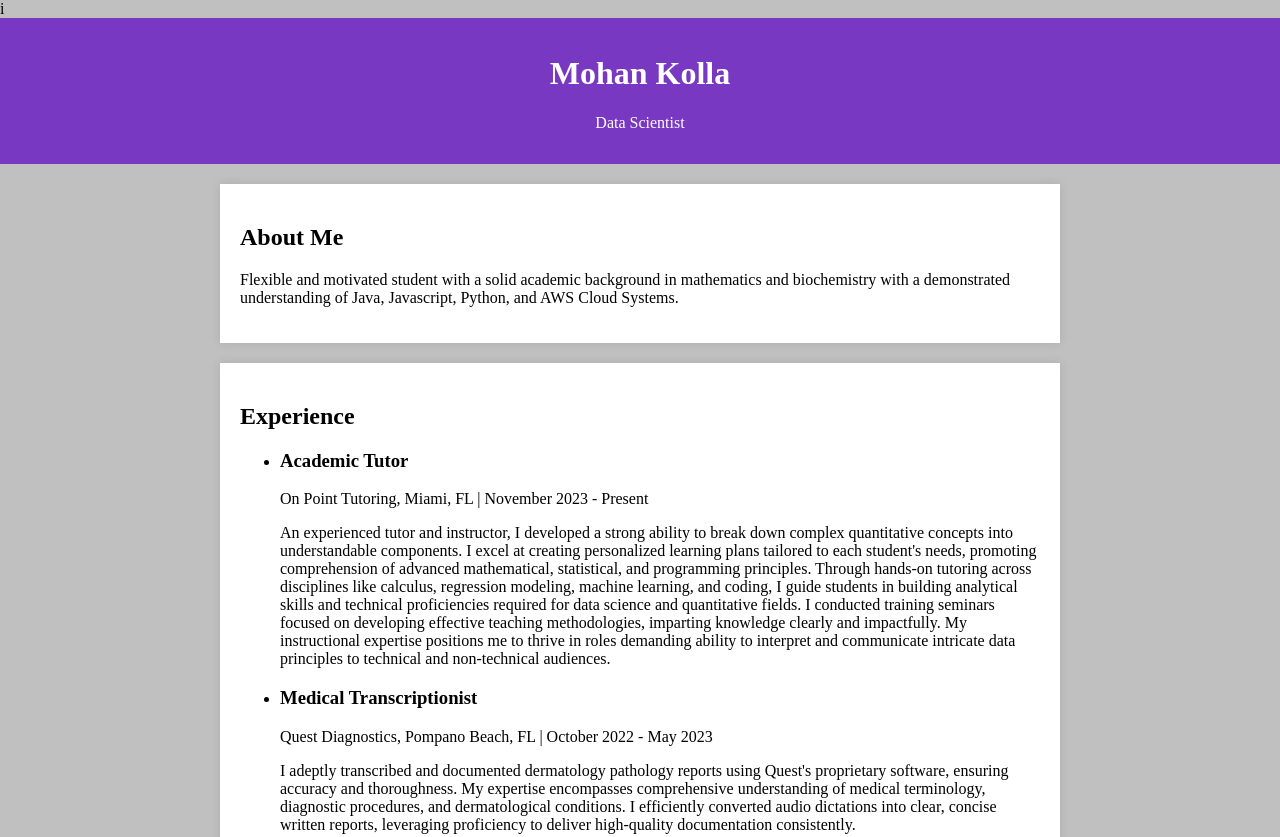
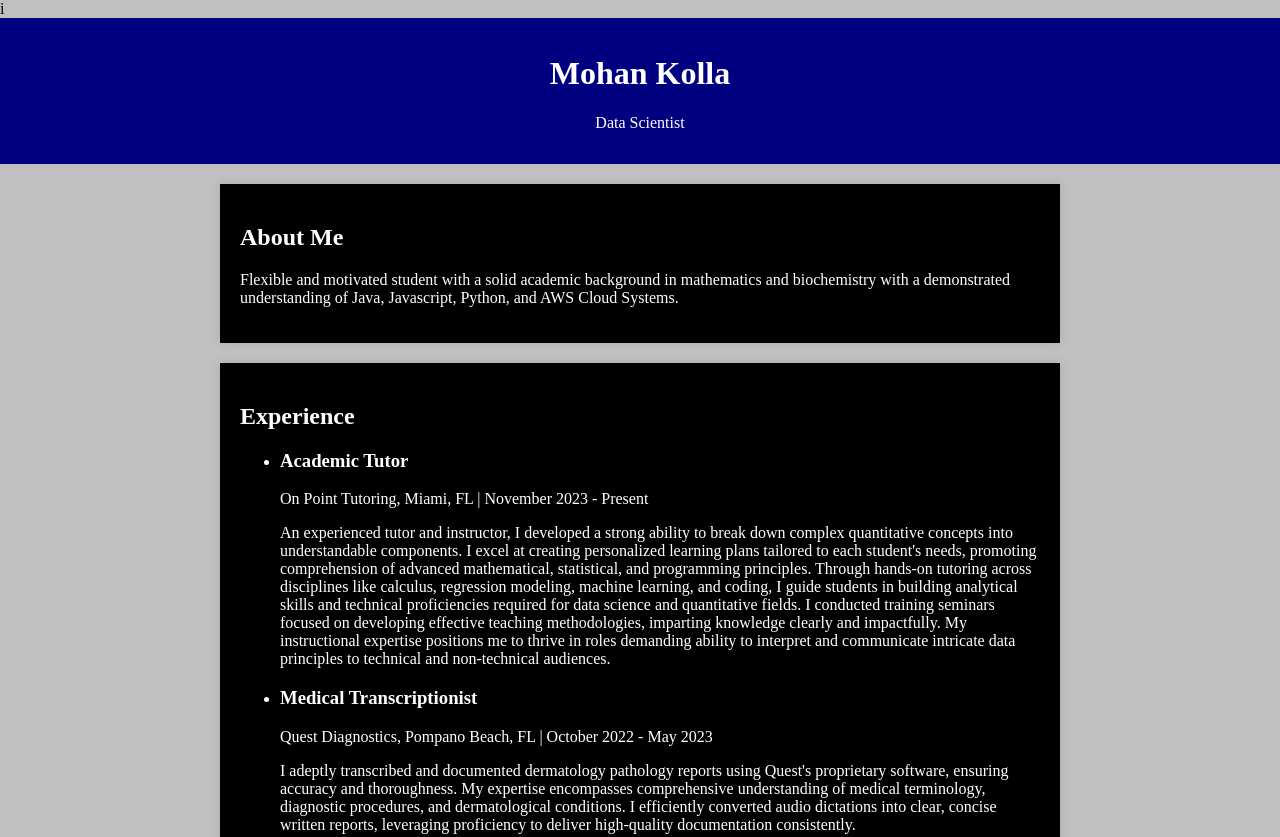
Before and after one commit to mohan-kolla/mohan-kolla.github.io, a plain HTML site: page index.html in a window 1280 px wide. Shown: the top 837 px of the page. Drawn offline with Linux system fonts and the light colour scheme; a web font is replaced by a local one.

Commit message:
Word Update index.html

```diff
--- a/index.html
+++ b/index.html
@@ -18,7 +18,7 @@ i<!DOCTYPE html>
         }
 
         header {
-            background-color: #7838c2;
+            background-color: #000080;
             color: #fff;
             padding: 1em;
             text-align: center;
@@ -28,7 +28,8 @@ i<!DOCTYPE html>
             max-width: 800px;
             margin: 0 auto;
             padding: 20px;
-            background-color: #fff;
+            background-color: #000;
+            color: #fff;
             margin-top: 20px;
             box-shadow: 0 0 10px rgba(0, 0, 0, 0.1);
         }
```
